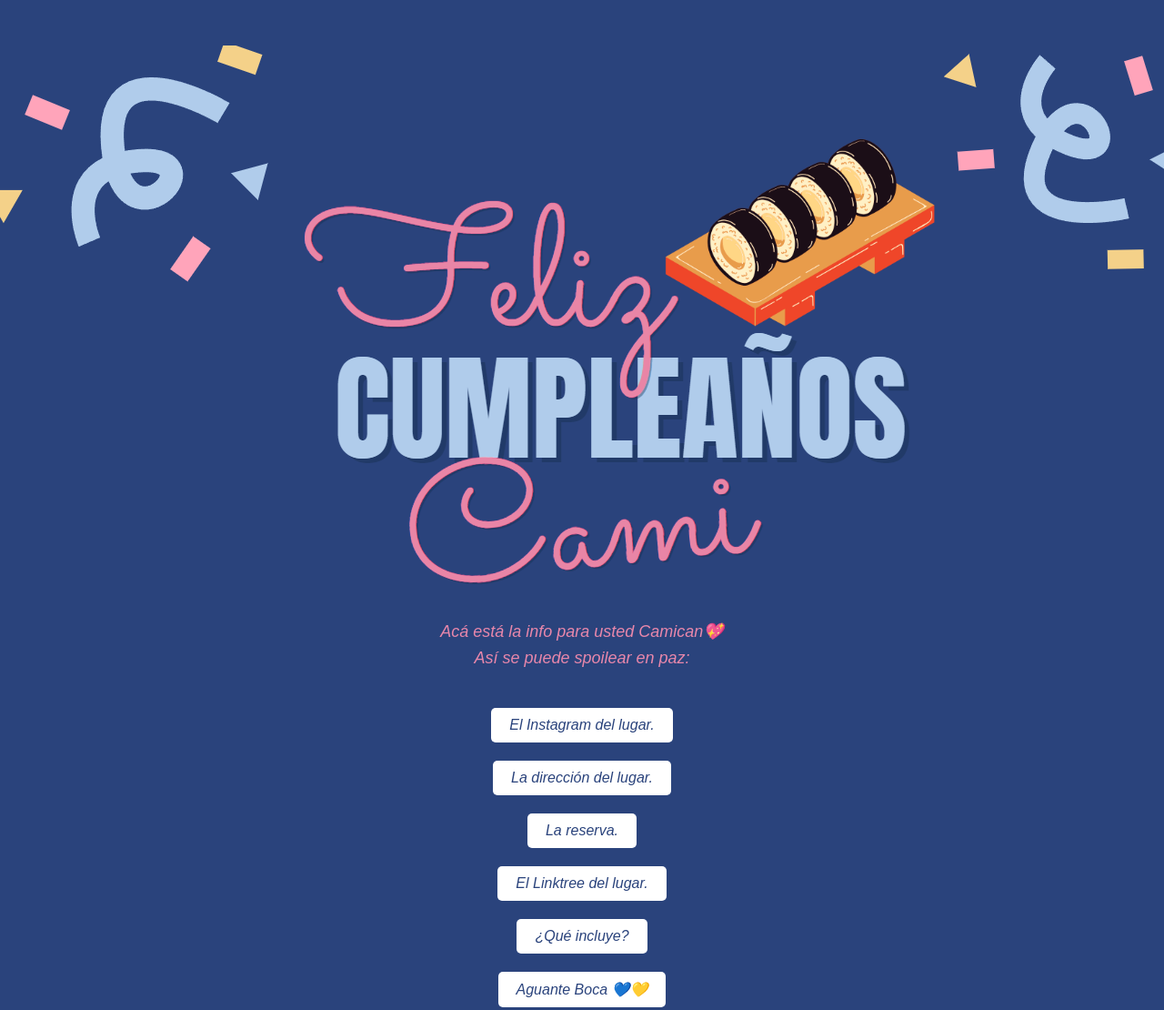
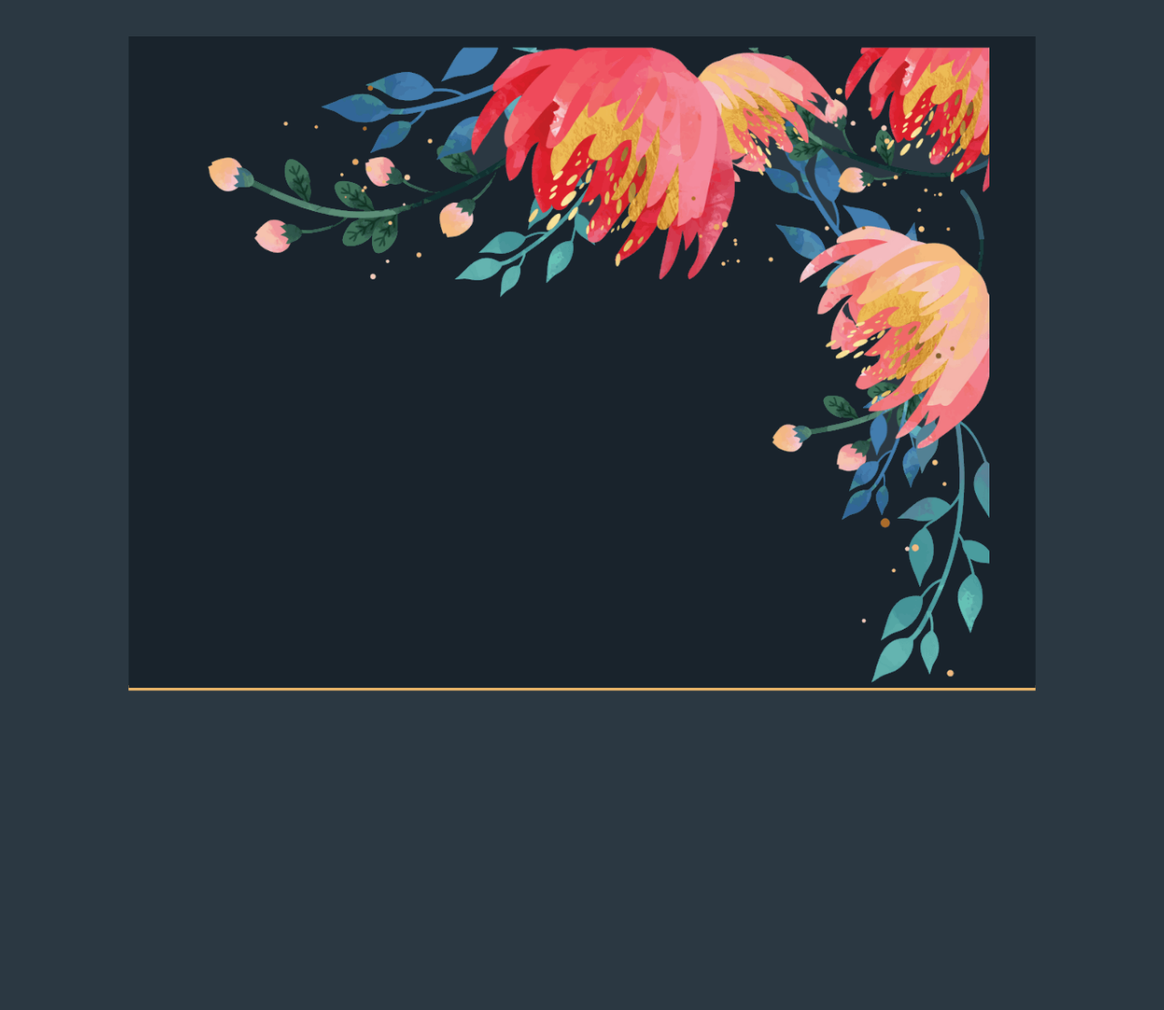
Before and after one commit to GM-Tomas/gitHubPage, a plain HTML site: page index.html in a window 1280 px wide. Shown: the top 1110 px of the page at 91% size. After the commit the page ends 800 px from the top, so only its background shows below. Drawn offline with Linux system fonts and the light colour scheme.

Commit message:
Ahora cumple ceci

```diff
--- a/index.html
+++ b/index.html
@@ -4,93 +4,76 @@
 <head>
     <meta charset="UTF-8">
     <meta name="viewport" content="width=device-width, initial-scale=1.0">
-    <title>Cami Birthday</title>
+    <title>Ceci Cumpleaños feliz</title>
     <style>
         body {
-            background-color: #2A437C;
-            color: #e887ab;
-            font-family: 'Cricut', 'Arial', sans-serif;
-            /* Utilicé 'Cricut' como primera opción y 'Arial' como alternativa */
-            text-align: center;
-            padding: 50px;
+            background-color: #2b3842;
             margin: 0;
-            font-style: italic;
+            width: 100vw;
+            height: 100vh;
+        }
+
+        .container {
+            width: 100%;
+            height: 100%;
             display: flex;
             flex-direction: column;
             align-items: center;
-            height: 100vh;
+            justify-content: center;
         }
 
-        h1 {
-            font-size: 36px;
-            margin-bottom: 20px;
+        #background-image {
+            width: 90%;
+            height: 90%;
+            object-fit: cover;
+            position: fixed;
+            z-index: -1;
         }
 
-        p {
-            font-size: 18px;
-            line-height: 1.6;
-            margin-bottom: 30px;
+        .flower {
+            position: fixed;
+            height: 55vw;
         }
 
-        div {
-            display: flex;
-            flex-direction: column;
-            align-items: center;
+        .bottom-left {
+            top: 168vw;
+            left: 0vw;
+            z-index: 100000;
+            transform: scaleX(-1) scaleY(-1);
         }
 
-        a {
-            display: block;
-            padding: 10px 20px;
-            background-color: #ffffff;
-            color: #2A437C;
-            text-decoration: none;
-            border-radius: 5px;
-            margin: 10px 0;
-        }
-
-        a:hover {
-            background-color: #3D5A99;
-            color: #ffffff;
-        }
-
-        .sushi-images {
-            display: flex;
-            justify-content: space-between;
-            z-index: 44;
-            flex-direction: column;
-        }
-
-        .sushi-images img {
-            max-height: 50vw;
-            width: auto;
-            object-fit: cover;
-        }
+        /* .top-right {} */
     </style>
 </head>
 
 <body>
-
-    <div class="sushi-images">
-        <img src="sushi1.jpg" alt="Sushi Image 1">
-
-        <p>Acá está la info para usted Camican💖 <br> Así se puede spoilear en paz:</p>
-
-        <div>
-            <a href="https://www.instagram.com/koerusushi/" target="_blank">El Instagram del lugar.</a>
-            <a href="https://www.google.com/maps/place/Koeru+Sushi+%26+Nikkei/@-34.5862887,-58.4198312,17z/data=!4m14!1m7!3m6!1s0x95bcb543d5cda44d:0xd5d3b8975bdfdfba!2sKoeru+Sushi+%26+Nikkei!8m2!3d-34.5862887!4d-58.4172509!16s%2Fg%2F11mtjp41t4!3m5!1s0x95bcb543d5cda44d:0xd5d3b8975bdfdfba!8m2!3d-34.5862887!4d-58.4172509!16s%2Fg%2F11mtjp41t4?entry=ttu" target="_blank">La dirección del lugar.</a>
-            <a href="https://widget.riservi.com/rs/RWdZRWI=" target="_blank">La reserva.</a>
-            <a href="https://linktr.ee/koerusushi" target="_blank">El Linktree del lugar.</a>
-            <a href="https://widget.riservi.com/allies/restaurant-widget/koeru-sushi-4m7" target="_blank">¿Qué incluye?</a>
-            <a href="https://www.youtube.com/watch?v=0PMwgYXQhNk" target="_blank">Aguante Boca 💙💛</a>
-        </div>
-
-        <div class="sushi-images">
-            <img src="sushi2.jpg" alt="Sushi Image 2">
-        </div>
+    <div class="container">
+        <img class="flower bottom-left" src="flor.png" alt="Flor Image">
+        <img id="background-image" src="happy-birthday.jpg" alt="Happy Birthday Image.">
+        <img class="flower top-right" src="flor.png" alt="Flor Image">
+    </div>
+</body>
 
 
-    </div>
 
-</body>
+<script>
+    document.addEventListener('DOMContentLoaded', function () {
+        let currentImage = 0;
+        const images = document.querySelectorAll('.carrusel img');
+
+        function showImage(index) {
+            images.forEach((image, i) => {
+                image.style.display = i === index ? 'block' : 'none';
+            });
+        }
+
+        function nextImage() {
+            currentImage = (currentImage + 1) % images.length;
+            showImage(currentImage);
+        }
+
+        setInterval(nextImage, 3000); // Cambia la imagen cada 3 segundos (3000 milisegundos)
+    });
+</script>
 
 </html>
```
Also changed, not shown: flor.png (added), happy-birthday.jpg (added), sushi1.jpg (deleted), sushi2.jpg (deleted).
